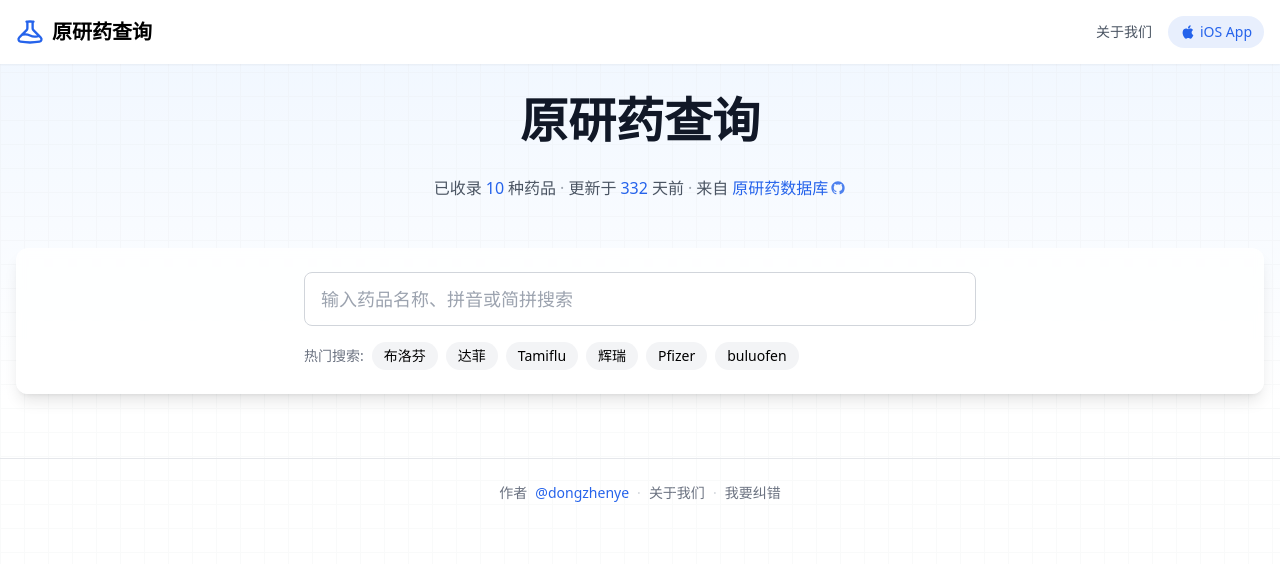
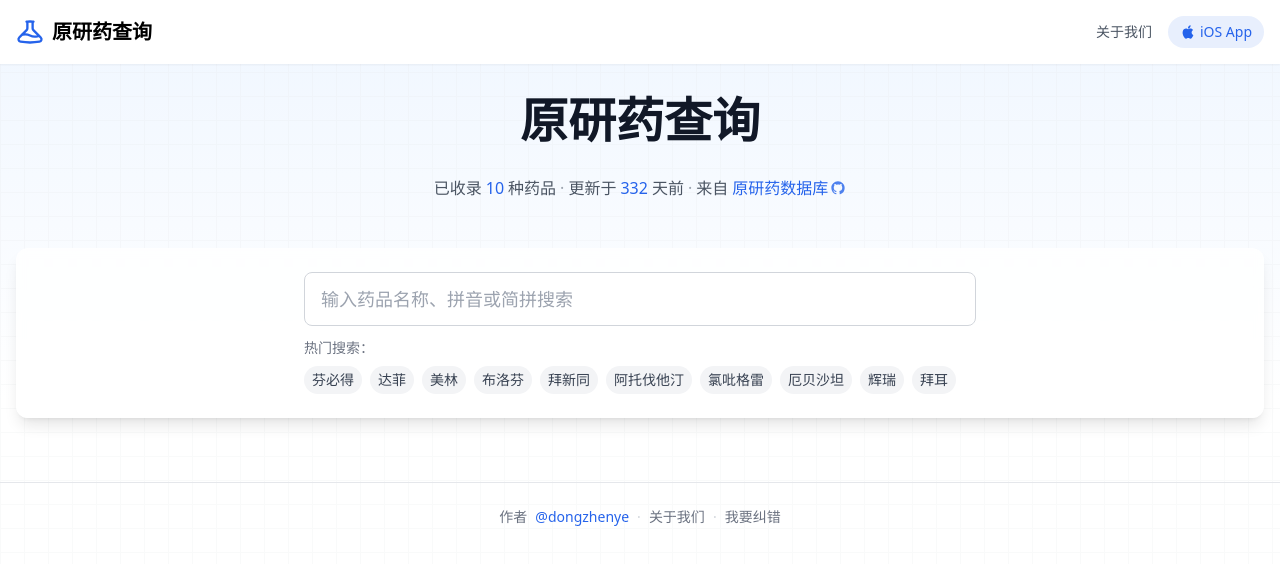
Before and after one commit to dongzhenye/yuanyanyao-web, a Next.js app: page / in a window 1280 px wide. Shown: the top 564 px of the page. Built offline with nearby package versions, Linux system fonts and the light colour scheme; what pinyin-pro would draw is missing.

Commit message:
feat: replace keywords recommended
1. Remove pinyin and English words
2. Add more hot words in real demand

```diff
--- a/src/components/search/SearchSuggestions.tsx
+++ b/src/components/search/SearchSuggestions.tsx
@@ -1,45 +1,42 @@
 import React from 'react'
-
-interface SearchTerm {
-  id: number
-  text: string
-  type: "通用名" | "商品名" | "厂商" | "简拼" | "拼音"
-}
-
-const HOT_TERMS: SearchTerm[] = [
-  // 通用名示例
-  { id: 1, text: "布洛芬", type: "通用名" },
-  // 商品名示例（中/英文）
-  { id: 2, text: "达菲", type: "商品名" },
-  { id: 3, text: "Tamiflu", type: "商品名" },
-  // 厂商示例（中/英文）
-  { id: 4, text: "辉瑞", type: "厂商" },
-  { id: 5, text: "Pfizer", type: "厂商" },
-  // 拼音示例
-  { id: 6, text: "buluofen", type: "拼音" }
-]
 
 interface SearchSuggestionsProps {
   onSelect: (term: string) => void
 }
 
+// 热门搜索词列表
+const HOT_SEARCHES = [
+  {
+    type: '常用药品',
+    terms: ['芬必得', '达菲', '美林', '布洛芬']
+  },
+  {
+    type: '慢性病药',
+    terms: ['拜新同', '阿托伐他汀', '氯吡格雷', '厄贝沙坦']
+  },
+  {
+    type: '知名药企',
+    terms: ['辉瑞', '拜耳']
+  }
+]
+
 export const SearchSuggestions: React.FC<SearchSuggestionsProps> = ({ onSelect }) => {
   return (
-    <div className="mt-4">
-      {/* 热门搜索标签 */}
-      <div className="flex flex-wrap items-center gap-2">
-        <span className="inline-flex items-center text-sm text-gray-500 whitespace-nowrap">
-          热门搜索:
-        </span>
-        {HOT_TERMS.map((term) => (
-          <button
-            key={term.id}
-            onClick={() => onSelect(term.text)}
-            className="px-3 py-1 text-sm bg-gray-100 hover:bg-gray-200 rounded-full transition-colors"
-          >
-            {term.text}
-          </button>
-        ))}
+    <div className="mt-3">
+      <div className="text-sm text-gray-500 mb-2">热门搜索：</div>
+      <div className="flex flex-wrap gap-2">
+        {HOT_SEARCHES.flatMap(group =>
+          group.terms.map(term => (
+            <button
+              key={term}
+              onClick={() => onSelect(term)}
+              className="px-2 py-1 text-sm bg-gray-100 text-gray-700 rounded-full
+                hover:bg-gray-200 transition-colors"
+            >
+              {term}
+            </button>
+          ))
+        )}
       </div>
     </div>
   )
```
